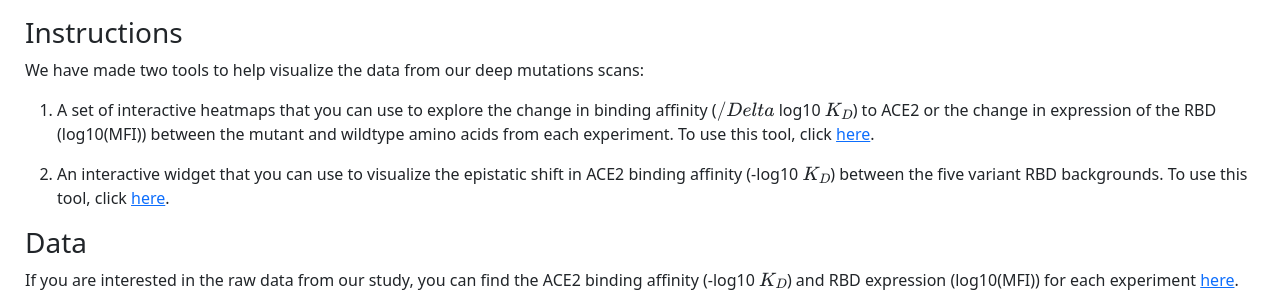
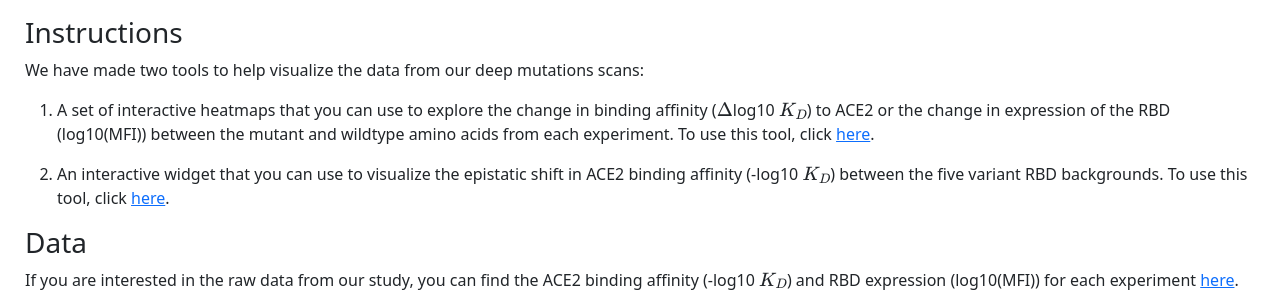
Before and after one commit to jbloomlab/SARS-CoV-2-RBD_DMS_variants, a Jekyll site: the page built from docs/index.md, in a window 1280 px wide. Shown: the part 352-644 px from the top of the page. Built offline with Jekyll 4.4.1, drawn with Linux system fonts in a browser that asks for light colours; formulas are drawn with MathJax 3; our own code applies the rules of GitHub Pages for plain Markdown files.

Commit message:
Fixed a typo in the LaTeX.

```diff
--- a/docs/index.md
+++ b/docs/index.md
@@ -15,7 +15,7 @@ Here, we link to two interactive visualizations that help explore the results of
 
 We have made two tools to help visualize the data from our deep mutations scans:
 
-1. A set of interactive heatmaps that you can use to explore the change in binding affinity ($$/Delta$$ log10 $$K_D$$) to ACE2 or the change in expression of the RBD (log10(MFI)) between the mutant and wildtype amino acids from each experiment. To use this tool, click [here]({{ site.baseurl }}{% link heatmaps.md %}).
+1. A set of interactive heatmaps that you can use to explore the change in binding affinity ($$\Delta$$log10 $$K_D$$) to ACE2 or the change in expression of the RBD (log10(MFI)) between the mutant and wildtype amino acids from each experiment. To use this tool, click [here]({{ site.baseurl }}{% link heatmaps.md %}).
 
 2. An interactive widget that you can use to visualize the epistatic shift in ACE2 binding affinity (-log10 $$K_D$$) between the five variant RBD backgrounds. To use this tool, click [here]({{ site.baseurl }}{% link epistasis.md %}).
 
```
